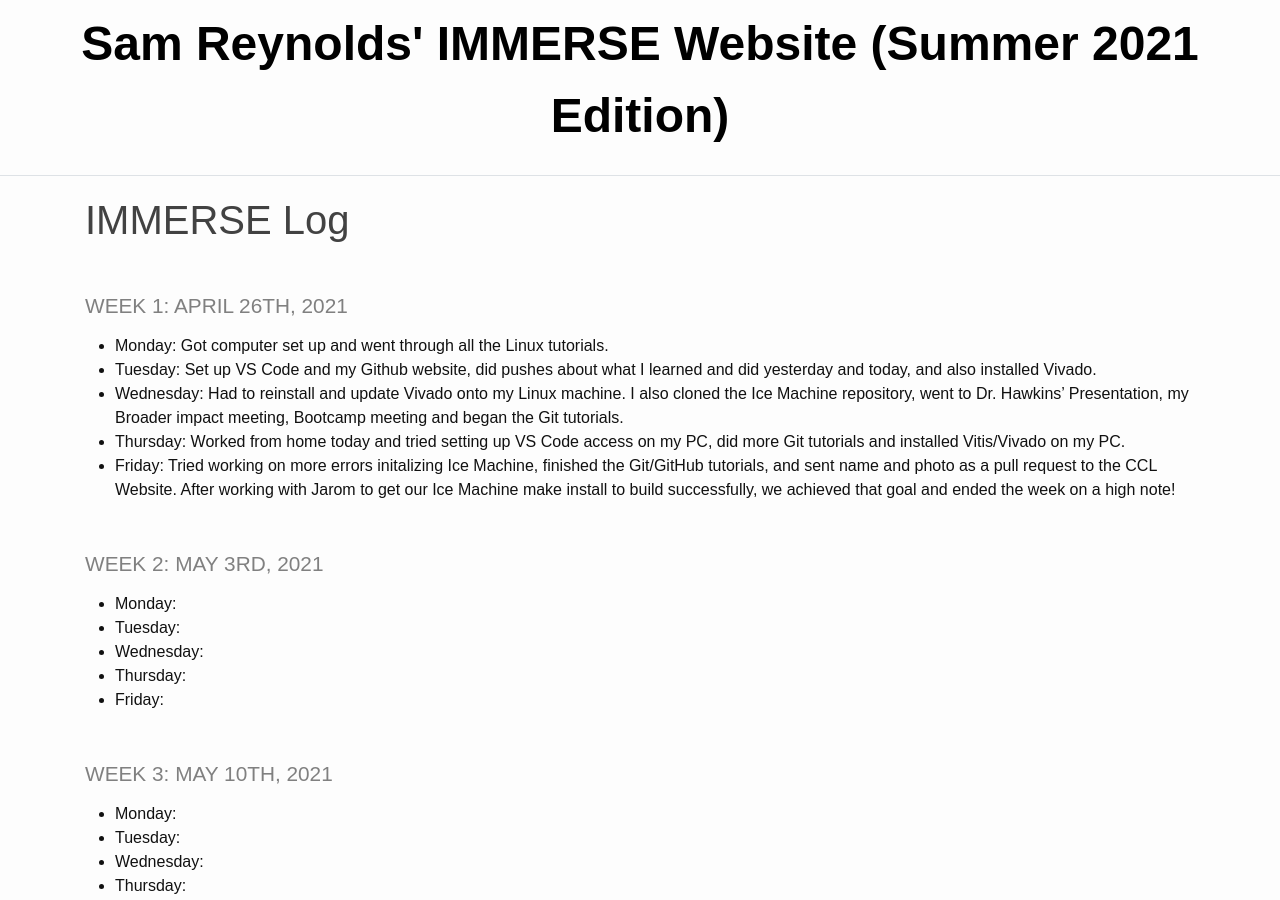
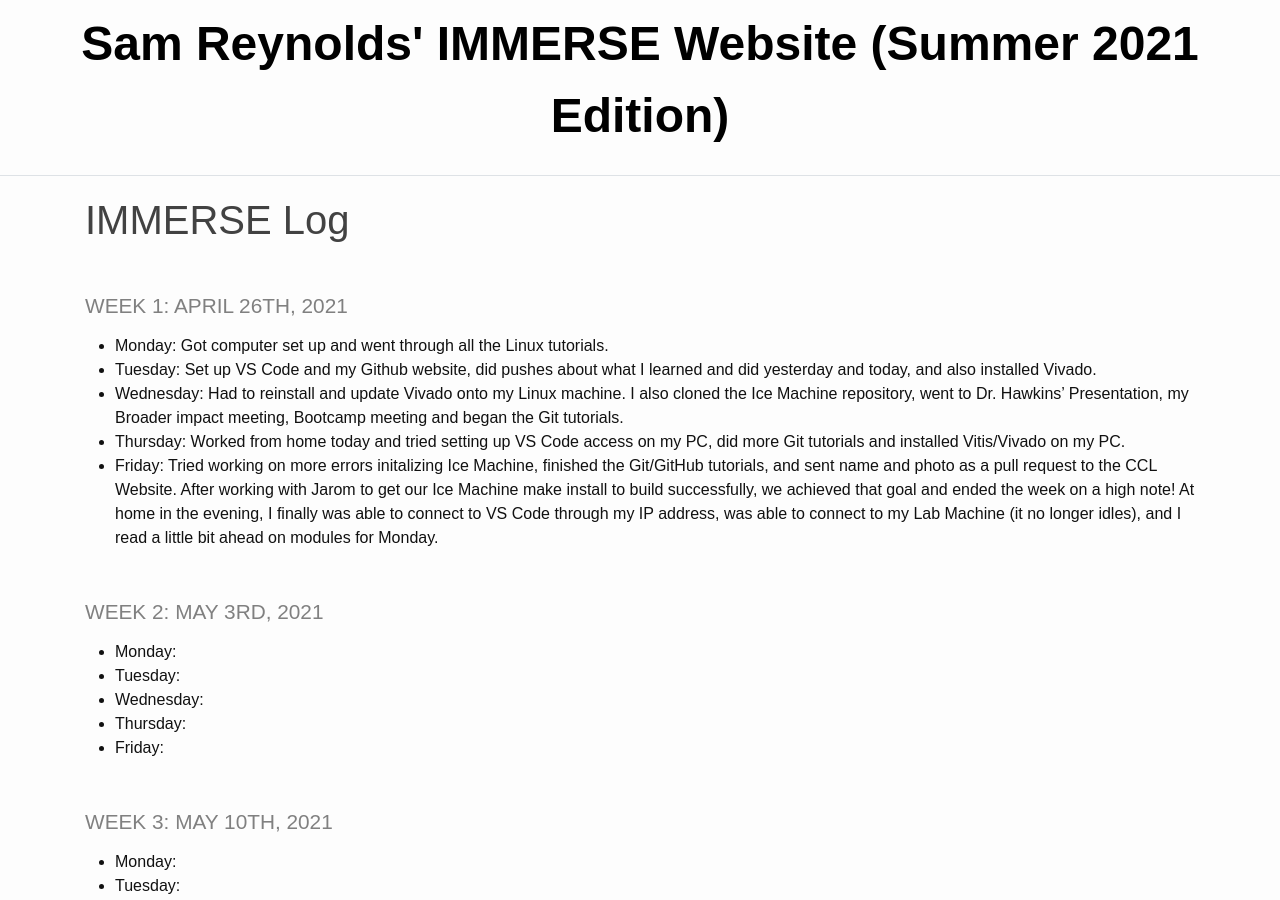
Before and after one commit to TheDHCreator/thedhcreator.github.io, a Jekyll site: the page built from _pages/log.md, in a window 1280 px wide and 900 px high. Built offline with Jekyll 4.4.1, drawn with Linux system fonts in a browser that asks for light colours.

Commit message:
Okay last commit for week, but from home!

```diff
--- a/_pages/log.md
+++ b/_pages/log.md
@@ -9,7 +9,7 @@ title: IMMERSE Log
 * **Tuesday**: Set up VS Code and my Github website, did pushes about what I learned and did yesterday and today, and also installed Vivado.
 * **Wednesday**: Had to reinstall and update Vivado onto my Linux machine. I also cloned the Ice Machine repository, went to Dr. Hawkins' Presentation, my Broader impact meeting, Bootcamp meeting and began the Git tutorials.
 * **Thursday**: Worked from home today and tried setting up VS Code access on my PC, did more Git tutorials and installed Vitis/Vivado on my PC.
-* **Friday**: Tried working on more errors initalizing Ice Machine, finished the Git/GitHub tutorials, and sent name and photo as a pull request to the CCL Website. After working with Jarom to get our Ice Machine make install to build successfully, we achieved that goal and ended the week on a high note!
+* **Friday**: Tried working on more errors initalizing Ice Machine, finished the Git/GitHub tutorials, and sent name and photo as a pull request to the CCL Website. After working with Jarom to get our Ice Machine make install to build successfully, we achieved that goal and ended the week on a high note! At home in the evening, I finally was able to connect to VS Code through my IP address, was able to connect to my Lab Machine (it no longer idles), and I read a little bit ahead on modules for Monday.
 
 ### Week 2: May 3rd, 2021
 
```
